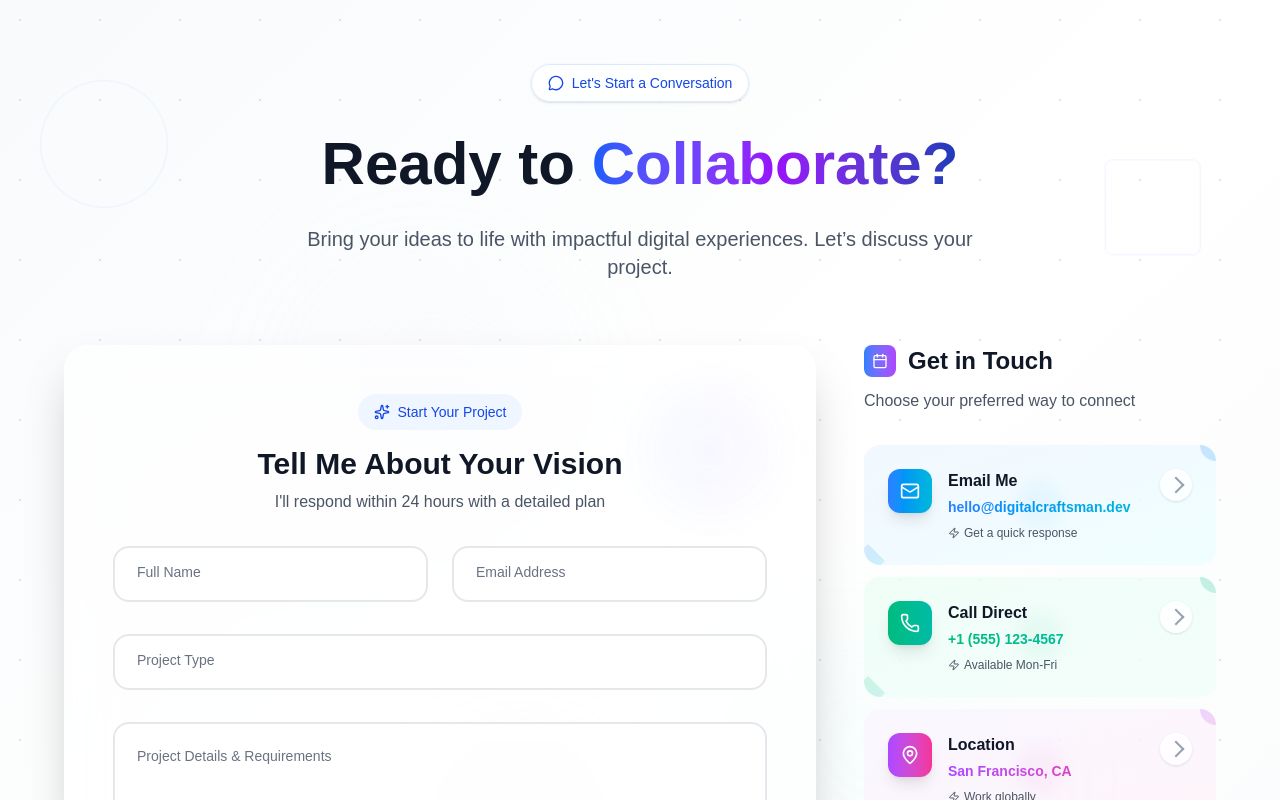
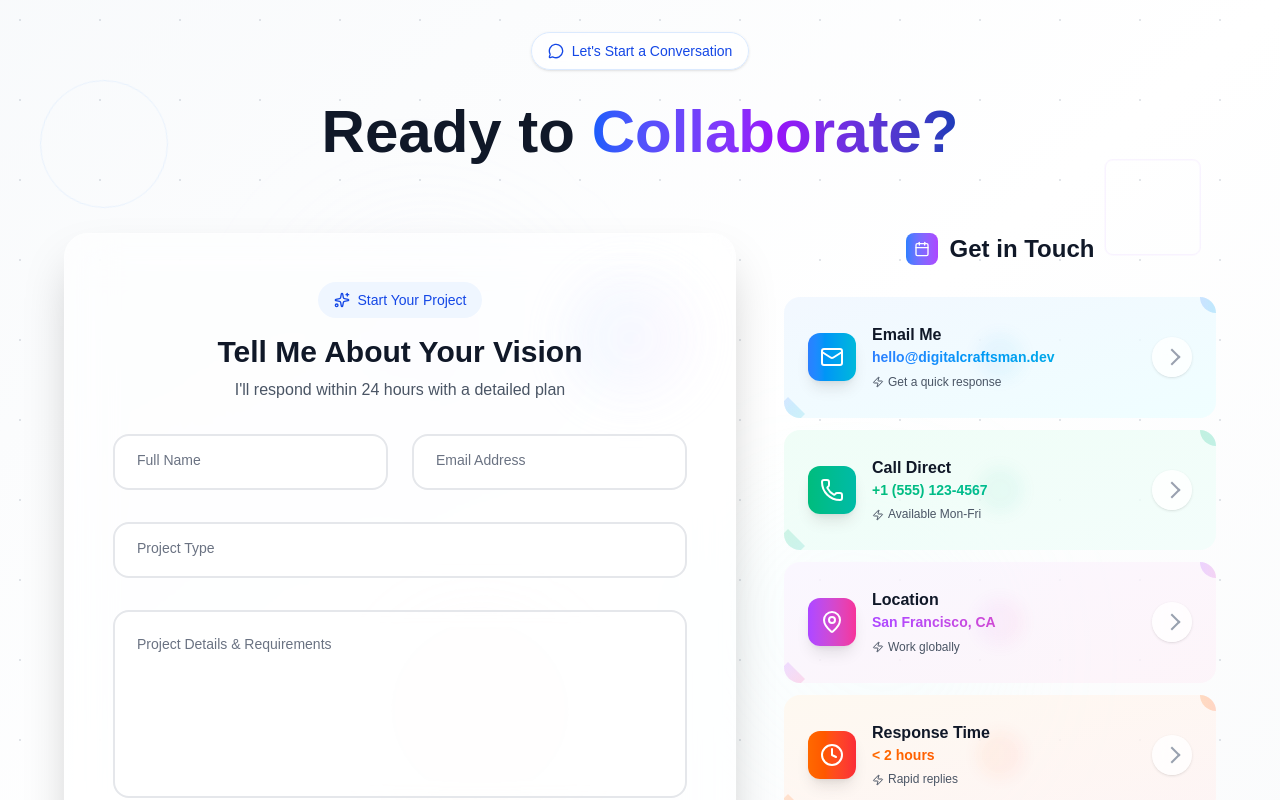
Before and after one commit to AneesDevZone/digital-craftsman, a Next.js app: page /contact in a window 1280 px wide. Shown: the top 800 px of the page. Built offline with nearby package versions, Linux system fonts and the light colour scheme.

Commit message:
fix: center align icons and arrows in contact cards

```diff
--- a/src/app/page.tsx
+++ b/src/app/page.tsx
@@ -17,7 +17,6 @@ export default function HomePage() {
         <ServicesSection />
         <BlogSection />
         <ContactSection />
-        <SquareRootHero />
       </main>
       <Footer />
     </>
--- a/src/components/contact/ContactInfo.tsx
+++ b/src/components/contact/ContactInfo.tsx
@@ -90,41 +90,45 @@ function ContactItem({ item, index }: ContactItemProps) {
           `} />
         </div>
 
-        {/* Content */}
+        {/* Content - Fixed Layout */}
         <div className="relative z-10 p-6">
-          <div className="flex items-start gap-4">
-            {/* Icon with enhanced animation */}
+          <div className="flex items-center gap-4 min-h-[4rem]">
+            {/* Icon - Centered Vertically on Left */}
+            <div className="flex-shrink-0 flex items-center">
               <div className={`
                 p-3 rounded-xl bg-gradient-to-r ${item.gradient} text-white
                 shadow-lg transition-all duration-500 transform
                 ${isHovered ? 'scale-110 rotate-12 shadow-xl' : 'scale-100 rotate-0'}
               `}>
-              <item.icon className="w-5 h-5" />
+                <item.icon className="w-6 h-6" />
+              </div>
             </div>
 
-            <div className="flex-1 min-w-0">
+            {/* Content - Center Section */}
+            <div className="flex-1 min-w-0 py-1">
               <h4 className={`
-                font-bold text-gray-900 mb-1 transition-all duration-300
+                font-bold text-gray-900 mb-1 transition-all duration-300 leading-tight
                 ${isHovered ? 'text-lg' : 'text-base'}
               `}>
                 {item.title}
               </h4>
               <p className={`
                 font-semibold bg-gradient-to-r ${item.gradient}
-                bg-clip-text text-transparent mb-2 transition-all duration-300
+                bg-clip-text text-transparent mb-2 transition-all duration-300 leading-tight
                 ${isHovered ? 'text-base' : 'text-sm'}
               `}>
                 {item.value}
               </p>
-              <p className="text-xs text-gray-600 flex items-center gap-1">
-                <Zap className="w-3 h-3" />
-                {item.description}
+              <p className="text-xs text-gray-600 flex items-center gap-1 leading-tight">
+                <Zap className="w-3 h-3 flex-shrink-0" />
+                <span className="line-clamp-1">{item.description}</span>
               </p>
             </div>
 
-            {/* Arrow indicator with animation */}
+            {/* Arrow - Centered Vertically on Right */}
+            <div className="flex-shrink-0 flex items-center">
               <div className={`
-              w-8 h-8 rounded-full bg-white/80 backdrop-blur-sm
+                w-10 h-10 rounded-full bg-white/80 backdrop-blur-sm
                 flex items-center justify-center transition-all duration-300 shadow-sm
                 ${isHovered ? 'translate-x-2 bg-white shadow-lg' : 'translate-x-0'}
               `}>
@@ -133,6 +137,7 @@ function ContactItem({ item, index }: ContactItemProps) {
                   transition-all duration-300 transform rotate-45
                   ${isHovered ? 'border-gray-700 scale-110' : ''}
                 `} />
+              </div>
             </div>
           </div>
         </div>
@@ -163,13 +168,12 @@ export function ContactInfo() {
     <div className="space-y-4">
       {/* Header */}
       <div className="text-center lg:text-left mb-8 animate-fade-in-up delay-700">
-        <h3 className="text-2xl font-bold text-gray-900 mb-3 flex items-center gap-3 justify-center lg:justify-start">
+        <h3 className="text-2xl font-bold text-gray-900 mb-3 flex items-center gap-3 justify-center lg:justify-center">
           <div className="w-8 h-8 bg-gradient-to-r from-blue-500 to-purple-500 rounded-lg flex items-center justify-center">
             <Calendar className="w-4 h-4 text-white" />
           </div>
           Get in Touch
         </h3>
-        <p className="text-gray-600">Choose your preferred way to connect</p>
       </div>
 
       {/* Contact Items */}
--- a/src/components/sections/ContactSection.tsx
+++ b/src/components/sections/ContactSection.tsx
@@ -11,7 +11,7 @@ import {
 
 export function ContactSection() {
   return (
-    <section id="contact" className="min-h-screen flex items-center py-16 bg-gradient-to-br from-slate-50 via-white to-gray-50 relative overflow-hidden">
+    <section id="contact" className="min-h-screen flex items-center py-8 bg-gradient-to-br from-slate-50 via-white to-gray-50 relative overflow-hidden">
       {/* Advanced Background Animations */}
       <div className="absolute inset-0 overflow-hidden pointer-events-none">
         {/* Floating geometric shapes */}
@@ -47,30 +47,26 @@ export function ContactSection() {
             <span>Let's Start a Conversation</span>
           </div>
 
-          <h2 className="text-4xl md:text-5xl lg:text-6xl font-bold text-gray-900 mb-6 leading-tight animate-fade-in-up delay-200">
+          <h2 className="text-4xl md:text-5xl lg:text-6xl font-bold text-gray-900 mb-4 leading-tight animate-fade-in-up delay-200">
             Ready to{' '}
             <span className="bg-gradient-to-r from-blue-600 via-purple-600 to-blue-800 bg-clip-text text-transparent">
               Collaborate?
             </span>
           </h2>
-
-          <p className="text-lg md:text-xl text-gray-600 max-w-2xl mx-auto animate-fade-in-up delay-400">
-          Bring your ideas to life with impactful digital experiences. Let’s discuss your project.
-          </p>
         </div>
 
-        {/* Main Content - Improved Layout */}
-        <div className="max-w-6xl mx-auto grid lg:grid-cols-3 gap-12 items-start">
-          {/* Contact Form - Center, larger */}
-          <div className="lg:col-span-2 order-2 lg:order-1">
-            <ContactForm />
-          </div>
+        {/* Main Content  */}
+      <div className="max-w-6xl mx-auto grid lg:grid-cols-5 gap-12 items-start">
+        {/* Contact Form - 3 parts instead of 2 */}
+        <div className="lg:col-span-3 order-2 lg:order-1">
+          <ContactForm />
+        </div>
 
-          {/* Contact Info - Right sidebar, compact */}
-          <div className="lg:col-span-1 order-1 lg:order-2">
-            <ContactInfo />
-          </div>
+        {/* Contact Info - 2 parts instead of 1 */}
+        <div className="lg:col-span-2 order-1 lg:order-2">
+          <ContactInfo />
         </div>
+      </div>
       </Container>
 
       {/* Custom CSS for animations */}
```
Lines whose indentation alone changed are shown as unchanged.
